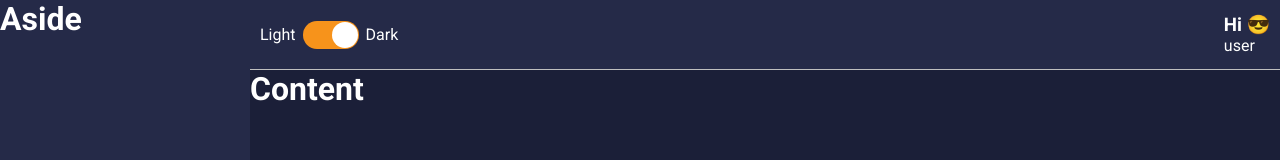
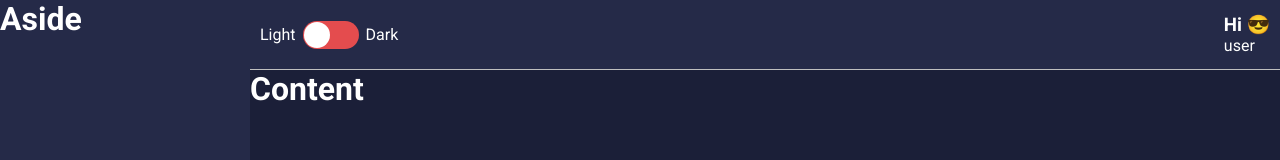
Before and after one commit to jpribeiro7/DigitalWallet, a React (Create React App) app: page / in a window 1280 px wide. Shown: the top 160 px of the page. Built offline with nearby package versions, Linux system fonts and the light colour scheme.

Commit message:
fix switch button

```diff
--- a/src/components/toggle/index.tsx
+++ b/src/components/toggle/index.tsx
@@ -1,19 +1,31 @@
-import React from "react";
+import React,
+       {useState} from "react";
 import { Container,
         ToggleSelector,
         ToggleLable } from "../toggle/styles";
 
 
- const Toggle: React.FC = () => (
+
+const Toggle: React.FC = () => {
+
+    const [switchChecked, setStateChecked] = useState(false);
+    const handleChange = (state:boolean) => {
+        setStateChecked(state);
+    };
+
+    return (
         <Container>
             <ToggleLable>Light</ToggleLable>
-        <ToggleSelector checked
+            <ToggleSelector
+                    checked={switchChecked}
                     uncheckedIcon={false}
                     checkedIcon={false}
-                onChange={() => console.log('Trocou')}
+                    onChange={handleChange}
+
             />
 
             <ToggleLable>Dark</ToggleLable>
         </Container>
     )
+}
 export default Toggle;
```
Lines whose indentation alone changed are shown as unchanged.
